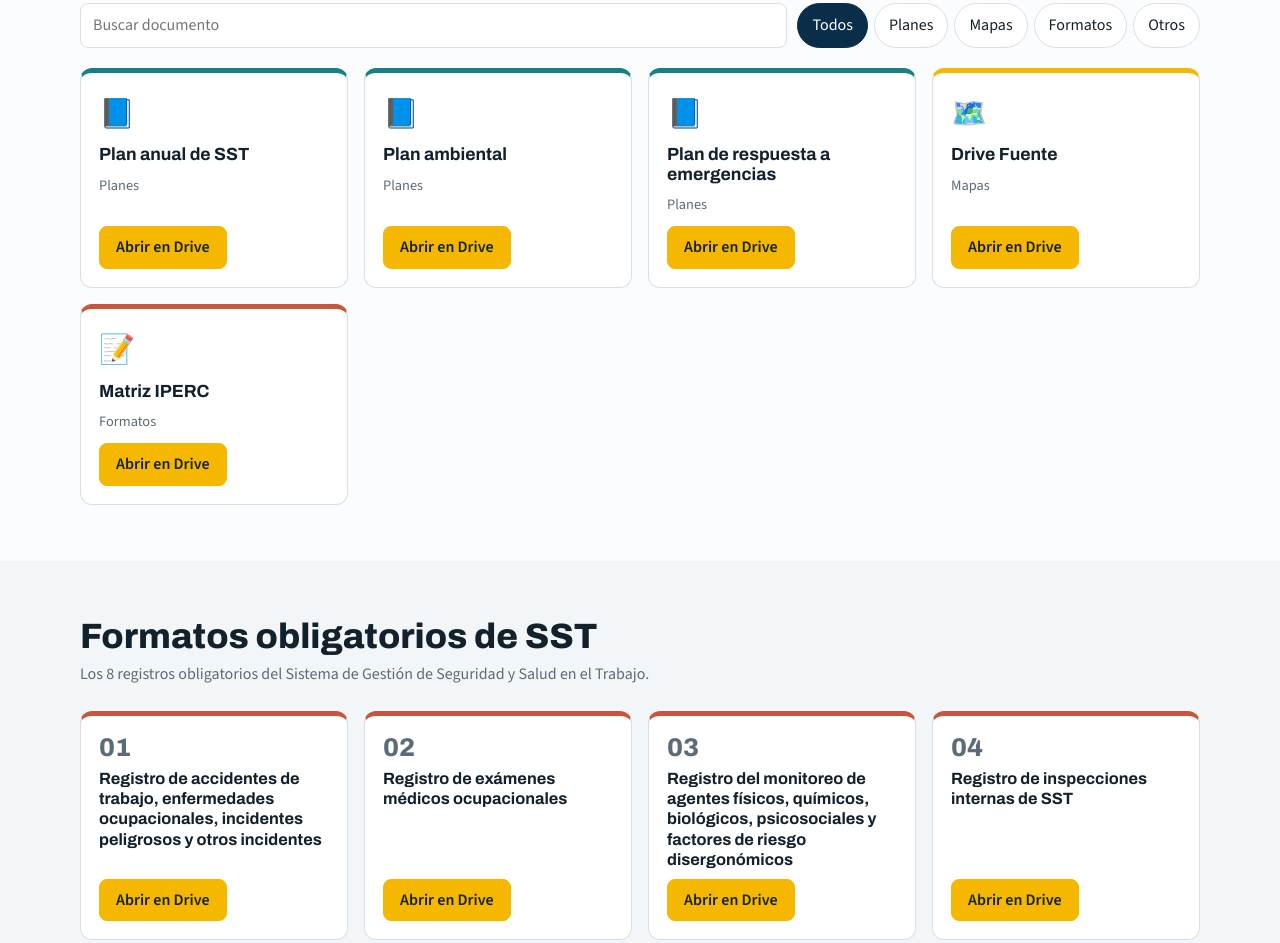
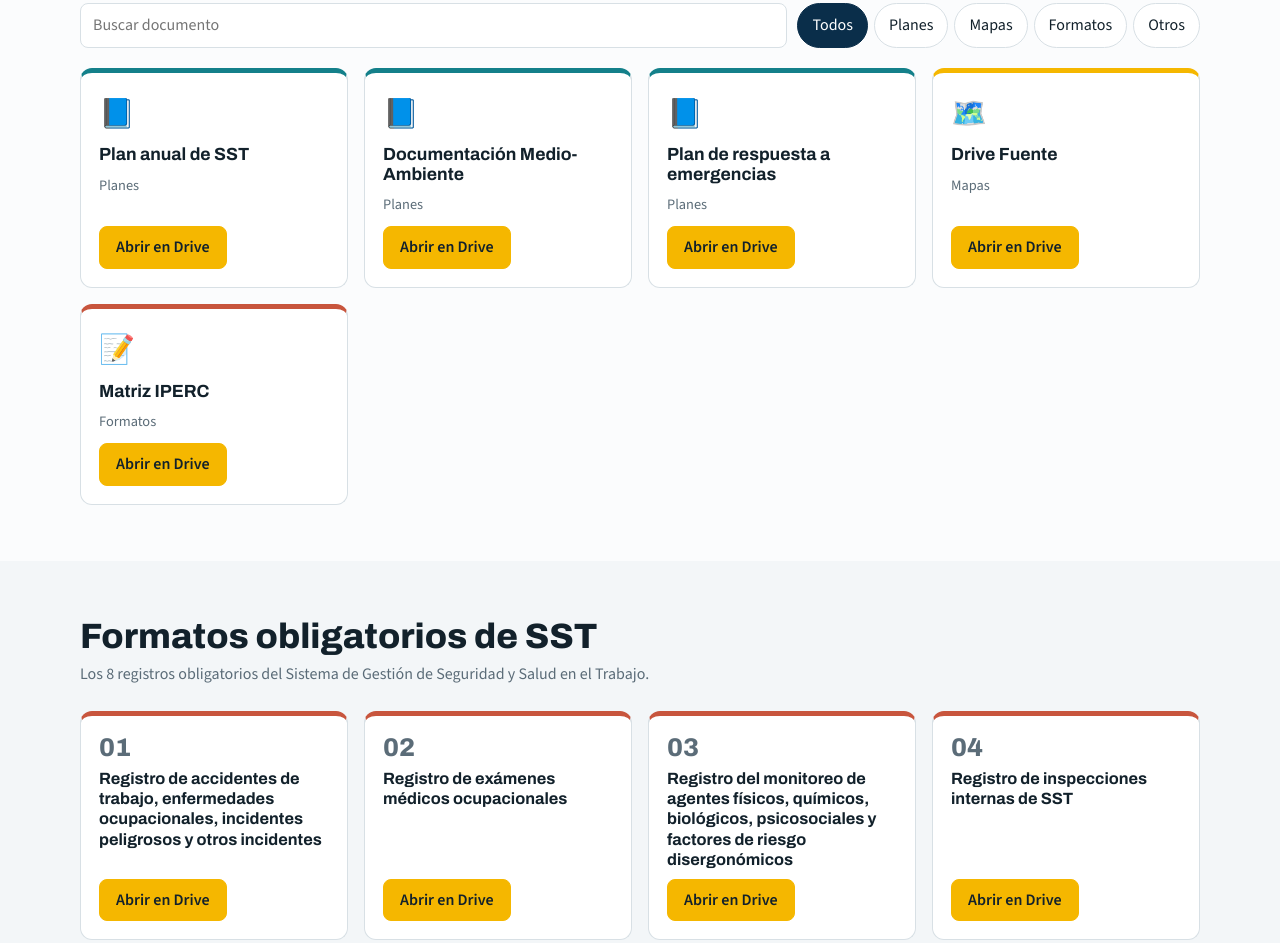
Before and after one commit to MomoFeik/portalpacpacprevencion, a plain HTML site: page index.html in a window 1280 px wide. Shown: the part 1336-2279 px from the top of the page. Drawn offline with nearby package versions, Linux system fonts and the light colour scheme.

Commit message:
Update index.html

```diff
--- a/index.html
+++ b/index.html
@@ -199,7 +199,7 @@ var CONFIG = {
      (compartido como "Cualquier persona con el enlace puede ver"). */
   documentos: [
     { titulo: "Plan anual de SST", categoria: "Planes", enlace: "https://docs.google.com/document/d/1nKtCeq7oTv5ZZiEznKGl1z3NIc0j0ZK0bpOP8Ikp8DQ/edit?usp=drive_link"},
-    { titulo: "Plan ambiental", categoria: "Planes", enlace: "https://drive.google.com/drive/u/0/folders/1WEKiQOF7d4NfyvUL8gu_MDdMC2DazItn"},
+    { titulo: "Documentación Medio-Ambiente", categoria: "Planes", enlace: "https://drive.google.com/drive/u/0/folders/1WEKiQOF7d4NfyvUL8gu_MDdMC2DazItn"},
     { titulo: "Plan de respuesta a emergencias", categoria: "Planes", enlace: "https://docs.google.com/document/d/1Sgmeg6pi79C_adHoDbEE3-KCj8xGPtDp/edit?usp=sharing&ouid=115362935020825321371&rtpof=true&sd=true" },
     { titulo: "Drive Fuente", categoria: "Mapas", enlace: "https://drive.google.com/drive/u/0/folders/1nYf0a5b9zjD7qyn_kBojHaMcriH77FC3" },
     { titulo: "Matriz IPERC", categoria: "Formatos", enlace: "https://docs.google.com/spreadsheets/d/1umRwf46Z-omF6Uu62OpmlB9fob7MdOIl/edit?usp=sharing&ouid=115362935020825321371&rtpof=true&sd=true" },
```
